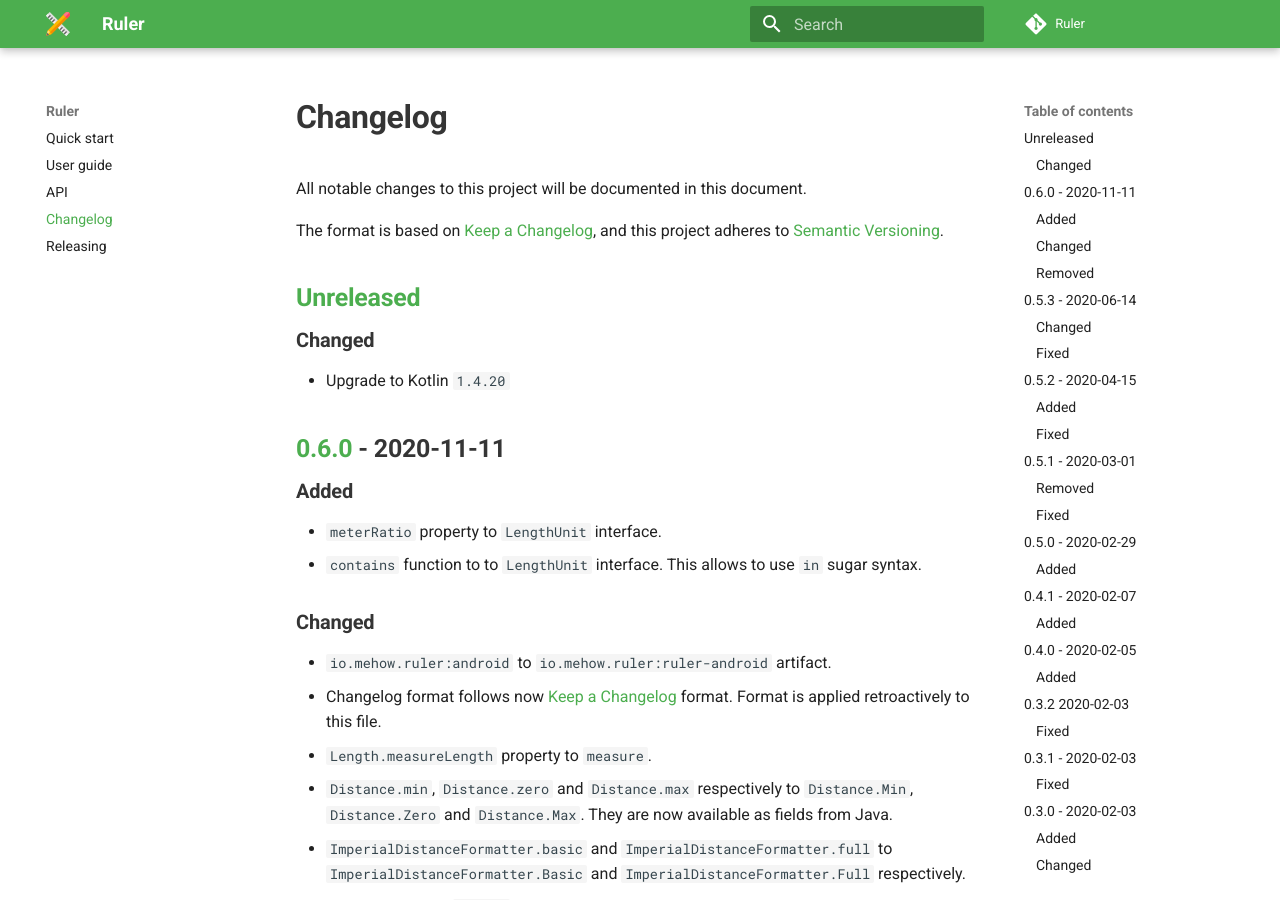
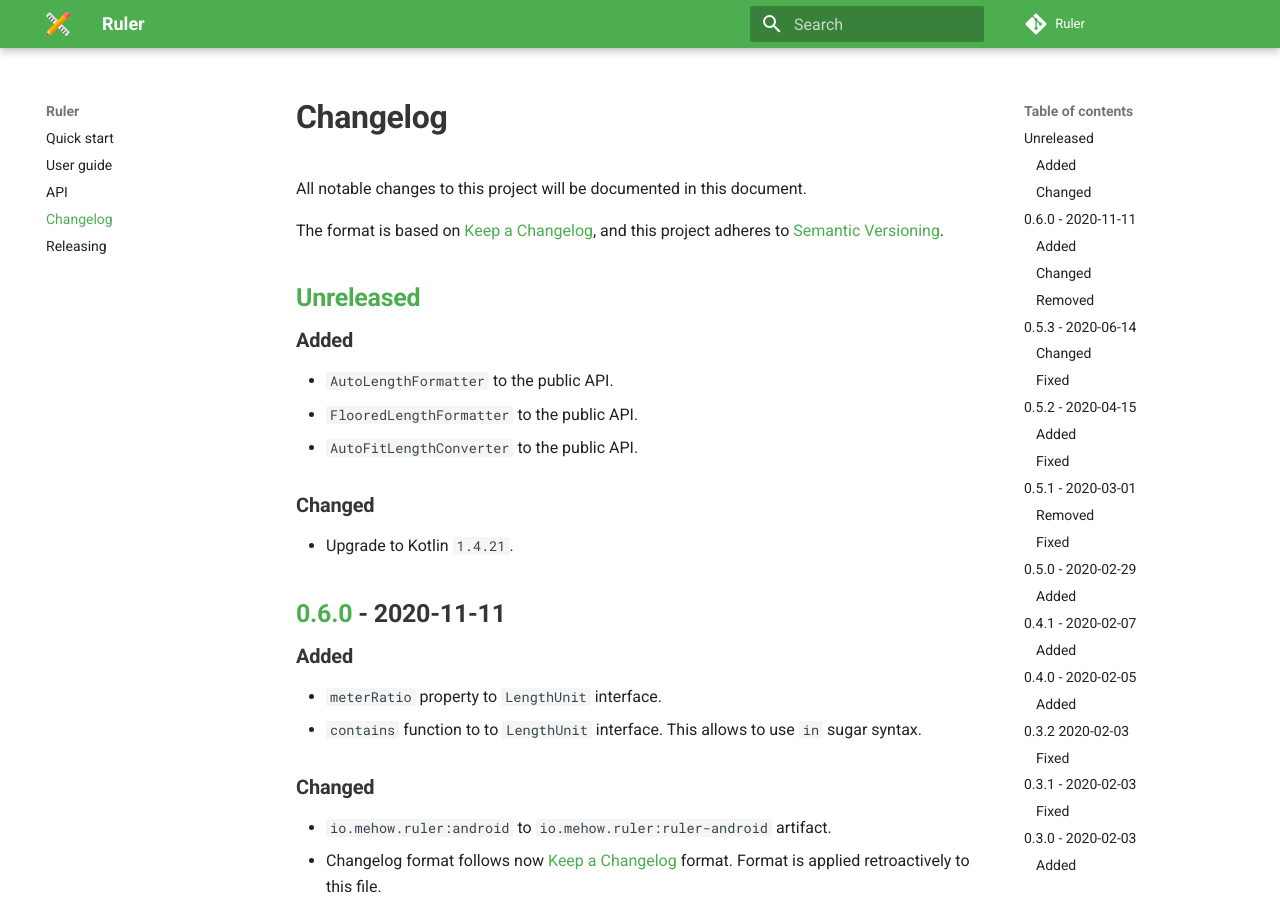
Before and after one commit to MiSikora/ruler, an MkDocs documentation site: the page built from docs/changelog.md, in a window 1280 px wide and 900 px high. Built offline with MkDocs 1.6.1 and Material for MkDocs 9.7.7, drawn with Linux system fonts in a browser that asks for light colours; comment, search, counter and statistics services are not loaded.

Commit message:
Add latest changes to the changelog

```diff
--- a/docs/changelog.md
+++ b/docs/changelog.md
@@ -6,8 +6,13 @@ and this project adheres to [Semantic Versioning](https://semver.org/spec/v2.0.0
 
 ## [Unreleased]
 
+### Added
+- `AutoLengthFormatter` to the public API.
+- `FlooredLengthFormatter` to the public API.
+- `AutoFitLengthConverter` to the public API.
+
 ### Changed
-- Upgrade to Kotlin `1.4.20`
+- Upgrade to Kotlin `1.4.21`.
 
 ## [0.6.0] - 2020-11-11
 
```
